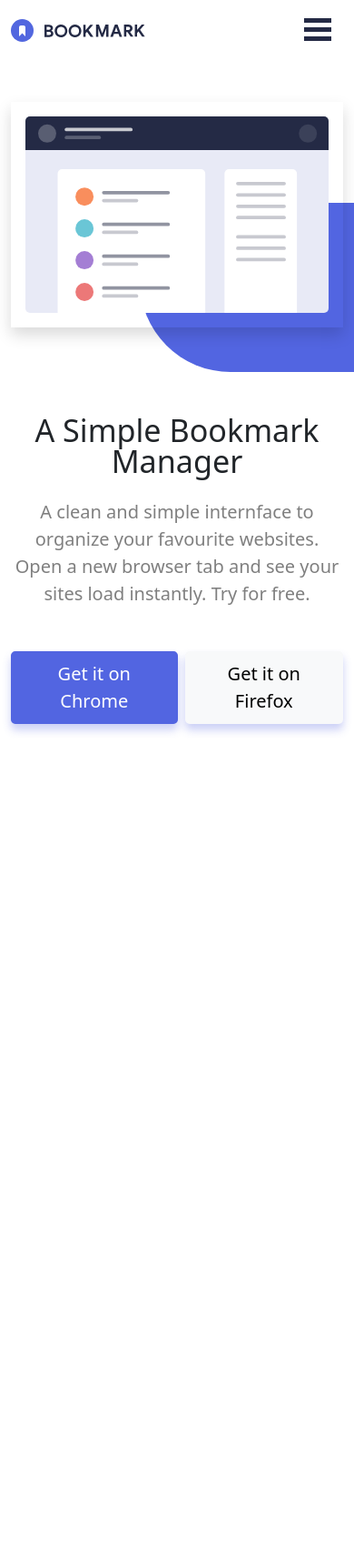
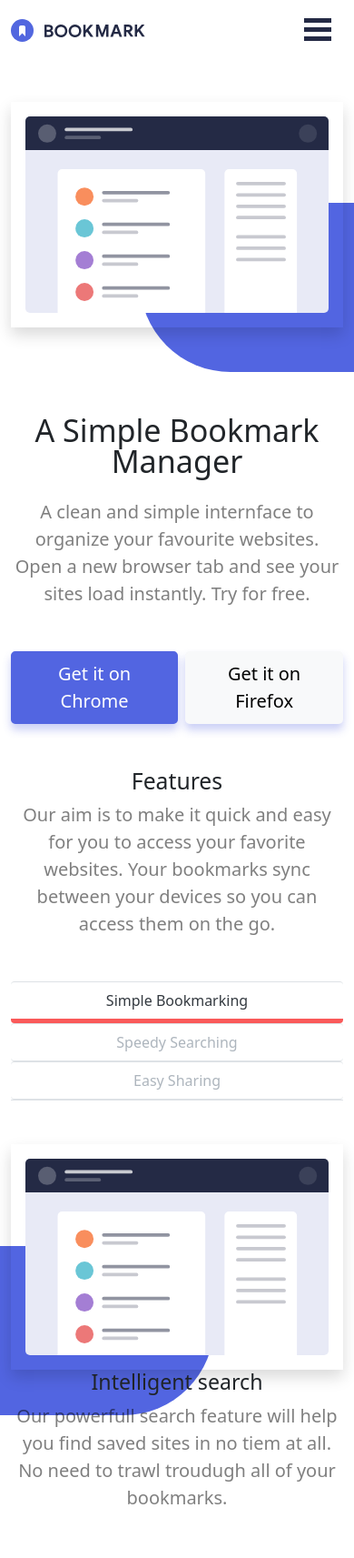
Before and after one commit to LauraMM/React-sprint2, a website: page Index.html in a window 390 px wide. Shown: the top 1713 px of the page at 91% size. Before the commit the page ends 844 px from the top, so only its background shows below. Drawn offline with nearby package versions, Linux system fonts and the light colour scheme.

Commit message:
Ejercicio 2

```diff
--- a/Index.html
+++ b/Index.html
@@ -69,30 +69,115 @@
     </nav>
   </header>
 
-  <div class="container p-lg-0 mt-5">
+  <div class="container p-lg-0 my-5">
     <div class="row  flex-column-reverse flex-md-row align-items-center">
 
       <div class="col-12 col-md-6 text-center text-md-start ">
         <h1 class="fs-1 lh-1 pb-3 pt-5 mt-5 pt-md-0 mt-md-0 ">A Simple Bookmark Manager</h1>
 
-        <p class="lead mb-5 text-black-50">A clean and simple internface to organize your favourite websites. Open a
-          new browser
-          tab
-          and see your sites load instantly. Try for free.</p>
+        <p class="lead mb-5 text-black-50">A clean and simple internface to organize your favourite websites. Open a new
+          browser tab and see your sites load instantly. Try for free.</p>
         <div class="d-grid gap-2 d-flex justify-content-start">
-          <button type="button" class="btn btn-primary btn-lg px-4 gap-3">Get it on Chrome</button>
-          <button type="button" class="btn btn-light btn-lg px-4">Get it on Firefox</button>
+          <button type="button" class="btn btn-primary btn-lg gap-3">Get it on Chrome</button>
+          <button type="button" class="btn btn-light btn-lg ">Get it on Firefox</button>
         </div>
 
       </div>
 
       <div class="col-12 col-md-6  position-relative text-end">
         <img class="img-fluid p-md-0 p-3 shadow" src="img/illustration-features-tab-1.svg" />
-        <div class=" bg-image position-absolute">
+        <div class="bg-image-r position-absolute">
         </div>
 
       </div>
 
+    </div>
+
+  </div>
+
+  <div class="container p-lg-0 my-5">
+    <div class="row justify-content-md-center">
+      <div class="col-lg-6">
+        <div class="text-center">
+          <h2>Features</h2>
+          <p class="lead mb-5 text-black-50">Our aim is to make it quick and easy for you to access your favorite
+            websites. Your bookmarks sync between your devices so you can access them on the go.</p>
+        </div>
+      </div>
+
+    </div>
+    <div class="row">
+      <div class="col-12" id="tabs-home">
+        <nav class="nav nav-pills flex-column flex-sm-row" role="tablist">
+          <a class="flex-sm-fill text-center nav-link active" id="simple-tab" data-bs-toggle="tab"
+            data-bs-target="#simple" role="tab" aria-controls="simple" aria-selected="true">Simple
+            Bookmarking</a>
+          <a class="flex-sm-fill text-center nav-link" id="speedy-tab" data-bs-toggle="tab" data-bs-target="#speedy"
+            role="tab" aria-controls="speedy" aria-selected="false">Speedy Searching</a>
+          <a class="flex-sm-fill text-center nav-link" id="easy-tab" data-bs-toggle="tab" data-bs-target="#easy"
+            role="tab" aria-controls="easy" aria-selected="false">Easy Sharing</a>
+        </nav>
+        <div class="tab-content pt-5" id="myTabContent">
+          <div class="tab-pane fade show active" id="simple" role="tabpanel" aria-labelledby="simple-tab">
+            <div class="row flex-md-row align-items-center">
+
+              <div class="col-12 col-md-6 text-center text-md-start position-relative">
+                <img class="img-fluid p-md-0 p-3 shadow" src="img/illustration-features-tab-1.svg" />
+                <div class="bg-image-l position-absolute">
+                </div>
+
+              </div>
+              <div class="col-12 col-md-6 text-center text-md-start ">
+                <h3>Intelligent search</h3>
+                <p class="lead mb-5 text-black-50">Our powerfull search feature will help you find saved sites in no
+                  tiem at all. No need to trawl troudugh all of your bookmarks.</p>
+
+                <button type="button" class="btn btn-primary btn-lg d-none d-md-inline ">More info</button>
+
+              </div>
+            </div>
+
+          </div>
+          <div class="tab-pane fade" id="speedy" role="tabpanel" aria-labelledby="speedy-tab">
+            <div class="row flex-md-row align-items-center">
+
+              <div class="col-12 col-md-6 text-center text-md-start position-relative">
+                <img class="img-fluid p-md-0 p-3 shadow" src="img/illustration-features-tab-2.svg" />
+                <div class="bg-image-l position-absolute">
+                </div>
+
+              </div>
+              <div class="col-12 col-md-6 text-center text-md-start ">
+                <h3>Share your bookmarks</h3>
+                <p class="lead mb-5 text-black-50">Easily share your bookmarks and collections with others. Create a
+                  shareable link that you can send at the click of a button.</p>
+
+                <button type="button" class="btn btn-primary btn-lg d-none d-md-inline ">More info</button>
+
+              </div>
+            </div>
+          </div>
+          <div class="tab-pane fade" id="easy" role="tabpanel" aria-labelledby="easy-tab">
+            <div class="row flex-md-row align-items-center">
+
+              <div class="col-12 col-md-6 text-center text-md-start position-relative">
+                <img class="img-fluid p-md-0 p-3 shadow" src="img/illustration-features-tab-3.svg" />
+                <div class="bg-image-l position-absolute">
+                </div>
+
+              </div>
+              <div class="col-12 col-md-6 text-center text-md-start ">
+                <h3>Boockmark in one click</h3>
+                <p class="lead mb-5 text-black-50">Organize your bookmarks however you like. Our simple drag-and-drop
+                  interface gives you complete control over how you manage your favorite sites.</p>
+
+                <button type="button" class="btn btn-primary btn-lg d-none d-md-inline ">More info</button>
+
+              </div>
+            </div>
+          </div>
+        </div>
+      </div>
     </div>
 
   </div>
--- a/sass/main.scss
+++ b/sass/main.scss
@@ -49,7 +49,7 @@ $nav-link-color: $black;
 .btn-light {
     &:hover {
         color: $black  !important;
-        border-color: $black !important;
+        border-color: $black  !important;
 
     }
 
@@ -125,8 +125,21 @@ $nav-link-color: $black;
 }
 
 $window-width: get-vw(72px);
+/*
+.bg-image-r {
+    height: 75%;
+    width: 75%;
+    bottom: -20%;
+    border-bottom-left-radius: 100px;
+    z-index: -1;
+    background-color: $primary;
+    right: - $window-width*2;
+}*/
 
-.bg-image {
+div[class^='bg-image'],
+div[class*=' bg-image'] {}
+
+.bg-image-r {
     height: 75%;
     width: 75%;
     bottom: -20%;
@@ -136,30 +149,63 @@ $window-width: get-vw(72px);
     right: - $window-width*2;
 }
 
+.bg-image-l {
+    height: 75%;
+    width: 75%;
+    bottom: -20%;
+    border-bottom-right-radius: 100px;
+    z-index: -1;
+    background-color: $primary;
+    left: - $window-width*2;
+}
 
 
-@include media-breakpoint-up(lg) {
-    .navbar-expand-lg .offcanvas {
-        background-color: transparent !important;
+
+#tabs-home {
+    a {
+        cursor: pointer;
     }
 
 
 
+    .nav {
 
-}
-
-@include media-breakpoint-up(md) {
+        margin: 0 10rem;
+        border-bottom: 1px solid $gray-300;
 
 
-    .imgLeft {
-        position: relative;
+
+        @include media-breakpoint-down(sm) {
+            & {
+                margin: 0;
+
+            }
+
+            & .nav-link {
+                border-bottom: 1px solid $gray-300;
+                border-top: 1px solid $gray-300;
+
+            }
+
+        }
+
     }
 
-    .imgLeft>img {
-        position: absolute;
-        right: -15%;
+    .nav-link {
+
+        color: $gray-500;
+
+
+        &.active,
+        &:hover {
+
+            color: $gray-800;
+            background-color: transparent;
+            border-bottom: 5px solid $secondary;
+        }
+
+
     }
-
 
 }
 
@@ -170,3 +216,16 @@ $window-width: get-vw(72px);
 
 //import bootstrap
 @import '../node_modules/bootstrap/scss/bootstrap';
+
+@include media-breakpoint-up(lg) {
+    .navbar-expand-lg .offcanvas {
+        background-color: transparent !important;
+    }
+
+    body>.container {
+        margin-top: 5em !important;
+        margin-bottom: 8em !important;
+    }
+
+
+}
```
Also changed, not shown: sass/main.css, 1 other file.
